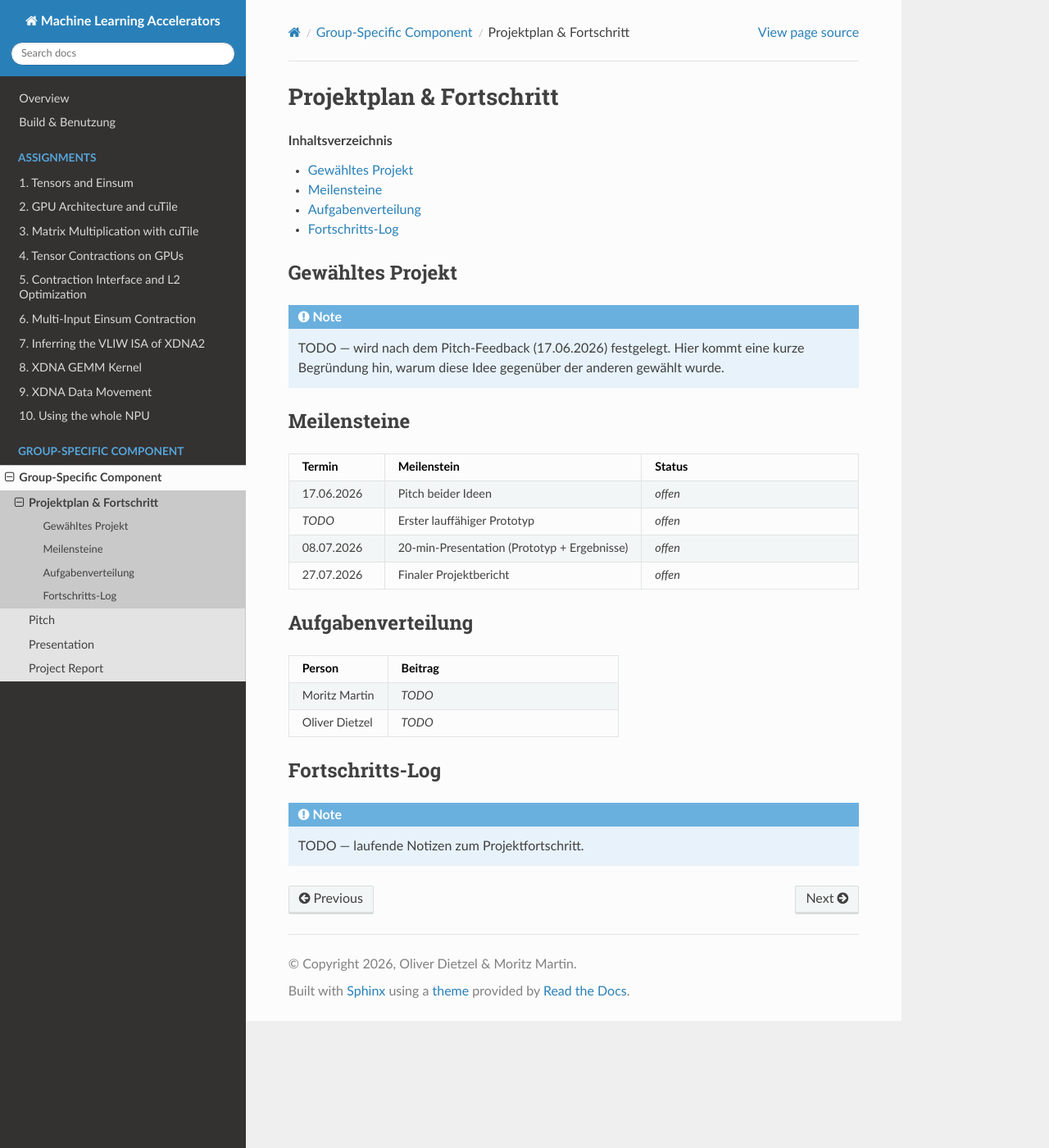
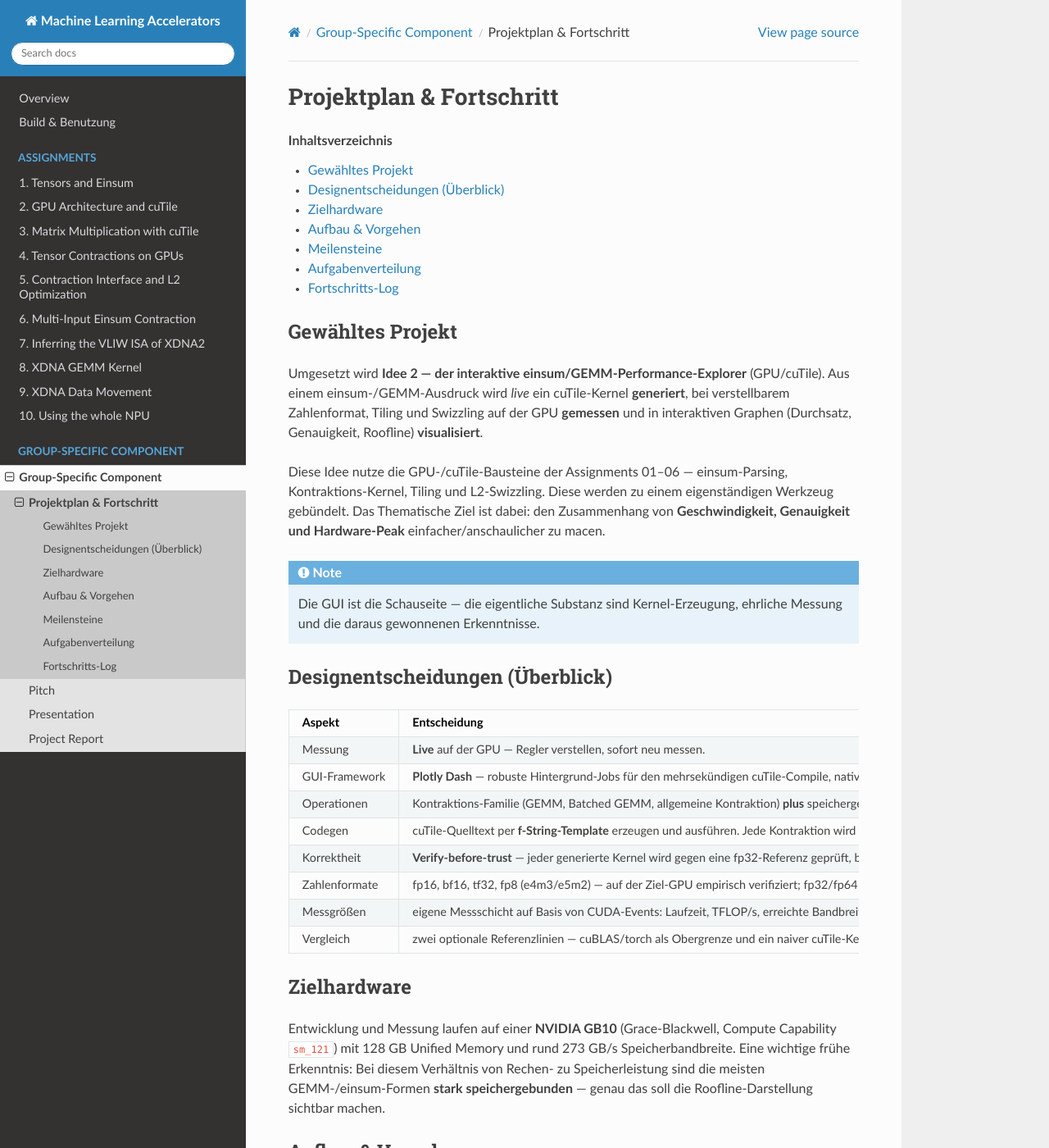
Before and after one commit to Intelligence420/mla, a Sphinx documentation site: the page built from sphinx/source/chapters/group_specific_component/projektplan.rst, in a window 1280 px wide and 1400 px high. Shown: the whole window at 82% size. Built offline with Sphinx 7.4.7 and the Read the Docs theme 3.1.0, drawn with Linux system fonts in a browser that asks for light colours; some of the changed text lies outside the part shown.

Commit message:
projektplan sphinx

```diff
--- a/sphinx/source/chapters/group_specific_component/projektplan.rst
+++ b/sphinx/source/chapters/group_specific_component/projektplan.rst
@@ -11,50 +11,136 @@ Projektplan & Fortschritt
 Gewähltes Projekt
 =================
 
+Umgesetzt wird **Idee 2 — der interaktive einsum/GEMM-Performance-Explorer**
+(GPU/cuTile). Aus einem einsum-/GEMM-Ausdruck wird *live* ein cuTile-Kernel
+**generiert**, bei verstellbarem Zahlenformat, Tiling und Swizzling auf der GPU
+**gemessen** und in interaktiven Graphen (Durchsatz, Genauigkeit, Roofline)
+**visualisiert**.
+
+Diese Idee nutze die GPU-/cuTile-Bausteine der Assignments 01–06 — einsum-Parsing,
+Kontraktions-Kernel, Tiling und L2-Swizzling. Diese werden zu einem eigenständigen Werkzeug
+gebündelt. Das Thematische Ziel ist dabei: den
+Zusammenhang von **Geschwindigkeit, Genauigkeit und Hardware-Peak** einfacher/anschaulicher zu macen.
+
 .. note::
 
-   TODO — wird nach dem Pitch-Feedback (17.06.2026) festgelegt. Hier kommt
-   eine kurze Begründung hin, warum diese Idee gegenüber der anderen gewählt
-   wurde.
+   Die GUI ist die Schauseite — die eigentliche Substanz sind Kernel-Erzeugung,
+   ehrliche Messung und die daraus gewonnenen Erkenntnisse.
+
+Designentscheidungen (Überblick)
+================================
+
+.. list-table::
+   :header-rows: 1
+   :widths: 26 74
+
+   * - Aspekt
+     - Entscheidung
+   * - Messung
+     - **Live** auf der GPU — Regler verstellen, sofort neu messen.
+   * - GUI-Framework
+     - **Plotly Dash** — robuste Hintergrund-Jobs für den mehrsekündigen
+       cuTile-Compile, native interaktive Charts, ausgereift.
+   * - Operationen
+     - Kontraktions-Familie (GEMM, Batched GEMM, allgemeine Kontraktion)
+       **plus** speichergebundene Operationen (Elementwise, Reduktion). einsum
+       ist die verbindende Sprache; die speichergebundenen Operationen machen
+       die Roofline erst aussagekräftig.
+   * - Codegen
+     - cuTile-Quelltext per **f-String-Template** erzeugen und ausführen. Jede
+       Kontraktion wird vorab auf ein kanonisches Batched-GEMM gebracht, sodass
+       nur **eine** bewährte Kernel-Struktur generiert werden muss.
+   * - Korrektheit
+     - **Verify-before-trust** — jeder generierte Kernel wird gegen eine
+       fp32-Referenz geprüft, bevor seine Messwerte angezeigt werden.
+   * - Zahlenformate
+     - fp16, bf16, tf32, fp8 (e4m3/e5m2) — auf der Ziel-GPU empirisch
+       verifiziert; fp32/fp64 als Genauigkeits-Anker.
+   * - Messgrößen
+     - eigene Messschicht auf Basis von CUDA-Events: Laufzeit, TFLOP/s,
+       erreichte Bandbreite, arithmetische Intensität, Anteil am Hardware-Peak
+       und Fehler gegenüber fp32.
+   * - Vergleich
+     - zwei optionale Referenzlinien — cuBLAS/torch als Obergrenze und ein
+       naiver cuTile-Kernel als Untergrenze.
+
+Zielhardware
+============
+
+Entwicklung und Messung laufen auf einer **NVIDIA GB10** (Grace-Blackwell,
+Compute Capability ``sm_121``) mit 128 GB Unified Memory und rund 273 GB/s
+Speicherbandbreite. Eine wichtige frühe Erkenntnis: Bei diesem Verhältnis von
+Rechen- zu Speicherleistung sind die meisten GEMM-/einsum-Formen **stark
+speichergebunden** — genau das soll die Roofline-Darstellung sichtbar machen.
+
+Aufbau & Vorgehen
+=================
+
+Das Werkzeug ist als Pipeline organisiert:
+
+   Ausdruck parsen → auf kanonische Form bringen → cuTile-Kernel generieren →
+   compilen → gegen fp32 verifizieren → messen → Ergebnisse speichern →
+   visualisieren.
+
+Die grafische Oberfläche ist über **genau eine Schnittstelle** an den Kern
+gekoppelt (eine ``run(config) → result``-Funktion). Dadurch bleibt der Kern
+unabhängig von der Oberfläche testbar, und die Oberfläche misst live durch
+dieselbe Pipeline, die auch ohne GUI funktioniert.
 
 Meilensteine
 ============
 
 .. list-table::
    :header-rows: 1
-   :widths: 18 22 60
+   :widths: 6 34 60
 
-   * - Termin
-     - Meilenstein
-     - Status
-   * - 17.06.2026
-     - Pitch beider Ideen
-     - *offen*
-   * - *TODO*
-     - Erster lauffähiger Prototyp
-     - *offen*
-   * - 08.07.2026
-     - 20-min-Presentation (Prototyp + Ergebnisse)
-     - *offen*
-   * - 27.07.2026
-     - Finaler Projektbericht
-     - *offen*
+   * - #
+     - Teil-Ziel
+     - Ergebnis
+   * - 1
+     - Backbone (ohne Oberfläche)
+     - Ein GEMM (fp16) läuft komplett durch: generieren → verifizieren →
+       messen → speichern.
+   * - 2
+     - Oberfläche um diese eine Operation
+     - Live-GUI: Eingabe → Messung auf der GPU → Kennzahlen + generierter Code.
+   * - 3
+     - Zahlenformat-Achse
+     - Alle Formate wählbar; Genauigkeit gegen Durchsatz als Graphen.
+   * - 4
+     - Tiling/Swizzling + volle Messschicht + Vergleichslinien
+     - Alle Stellschrauben und die ehrlichen Messgrößen.
+   * - 5
+     - Roofline
+     - Einordnung relativ zum Hardware-Peak.
+   * - 6
+     - Allgemeine Kontraktionen
+     - Beliebige 2-Operand-Ausdrücke über den kanonischen Reshape.
+   * - 7
+     - Speichergebundene Operationen
+     - Elementwise & Reduktion — rechen- gegen speichergebunden im Vergleich.
+   * - 8
+     - Politur & Bericht
+     - Feinschliff, Robustheit, Dokumentation.
 
 Aufgabenverteilung
 ==================
 
-.. list-table::
-   :header-rows: 1
-   :widths: 30 70
-
-   * - Person
-     - Beitrag
-   * - Moritz Martin
-     - *TODO*
-   * - Oliver Dietzel
-     - *TODO*
+Die Bearbeitung erfolgt **gemeinsam und flexibel** entlang der Teil-Ziele
+(etwa eine Spur „Kern/Pipeline" und eine Spur „Oberfläche/Visualisierung"),
+ohne starre Zuordnung einzelner Dateien.
 
 Fortschritts-Log
 ================
 
-.. note:: TODO — laufende Notizen zum Projektfortschritt.
+.. list-table::
+   :header-rows: 1
+   :widths: 18 82
+
+   * - Stand
+     - Eintrag
+   * - Planung
+     - Projektidee, Designentscheidungen und Architektur festgelegt;
+       Zielhardware (GB10) vermessen und die unterstützten Zahlenformate
+       empirisch verifiziert; Code-Gerüst und Umsetzungsreihenfolge
+       (Teil-Ziele) stehen.
```
